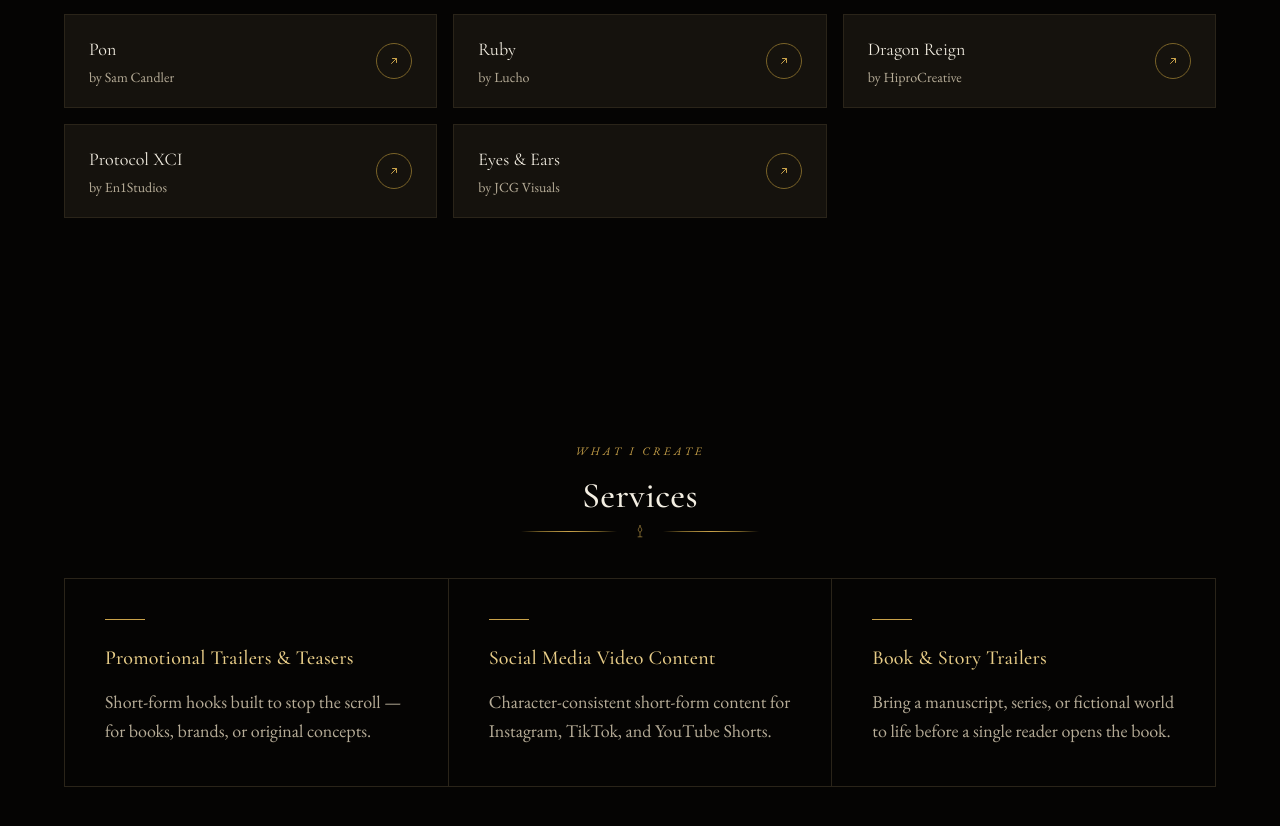
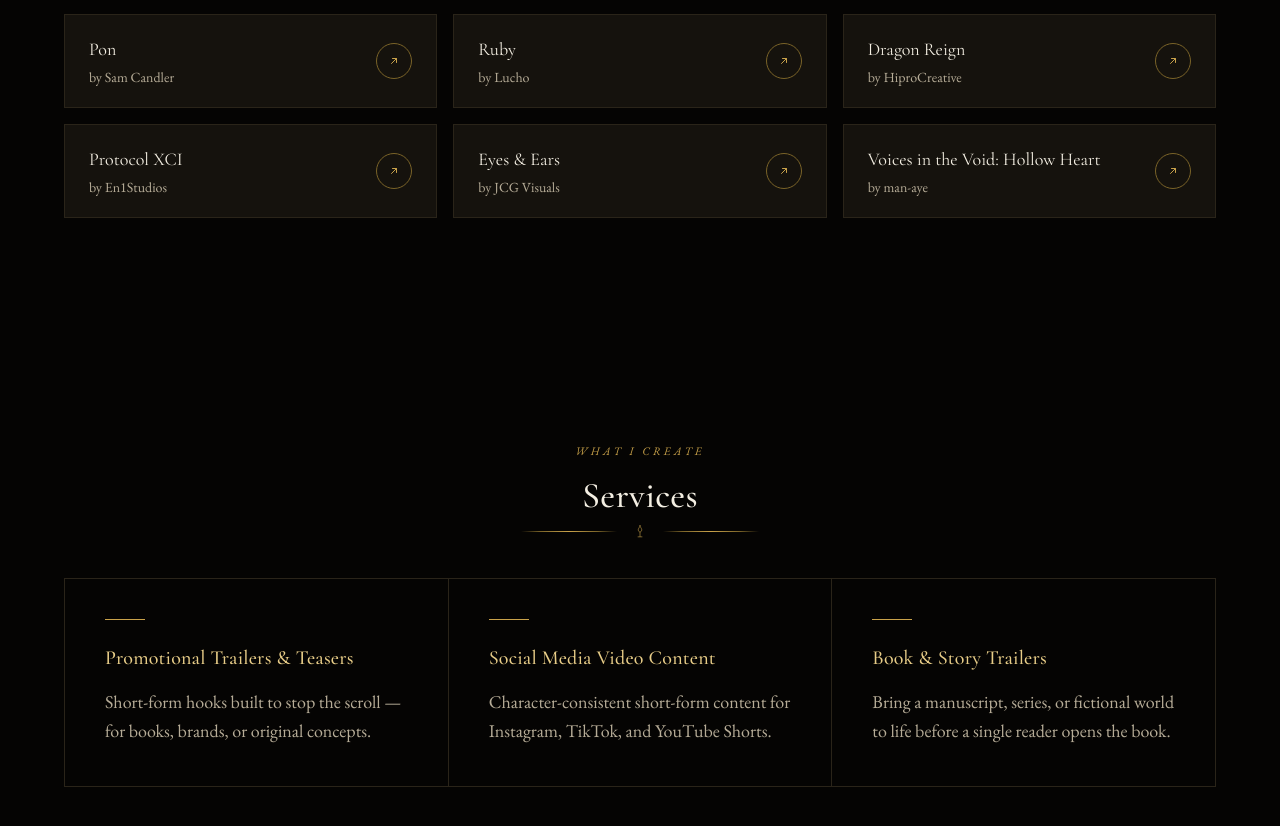
Before and after one commit to fahrer41-ops/houseofdilorenzo, a React (Vite) app: page / in a window 1280 px wide. Shown: the part 5010-5836 px from the top of the page. Built offline with nearby package versions, Linux system fonts and the light colour scheme.

Commit message:
Add Voices in the Void: Hollow Heart by man-aye
Co-Authored-By: Claude Sonnet 5 <noreply@anthropic.com>
Claude-Session: https://claude.ai/code/session_01WCMWzeXy6h9st65AXhWg3V

```diff
--- a/src/components/FreeMovies.tsx
+++ b/src/components/FreeMovies.tsx
@@ -64,6 +64,11 @@ const films: Film[] = [
     filmmaker: 'JCG Visuals',
     link: 'https://higgsfield.ai/@jcg_ai_visuals/projects/eyes-ears-ai-film-festival',
   },
+  {
+    title: 'Voices in the Void: Hollow Heart',
+    filmmaker: 'man-aye',
+    link: 'https://higgsfield.ai/@man-aye/projects/voices-in-the-void',
+  },
 ]
 
 export default function FreeMovies() {
--- a/src/components/Friends.tsx
+++ b/src/components/Friends.tsx
@@ -62,6 +62,11 @@ const films: Film[] = [
     filmmaker: 'JCG Visuals',
     link: 'https://higgsfield.ai/@jcg_ai_visuals/projects/eyes-ears-ai-film-festival',
   },
+  {
+    title: 'Voices in the Void: Hollow Heart',
+    filmmaker: 'man-aye',
+    link: 'https://higgsfield.ai/@man-aye/projects/voices-in-the-void',
+  },
 ]
 
 function ExternalIcon() {
```
